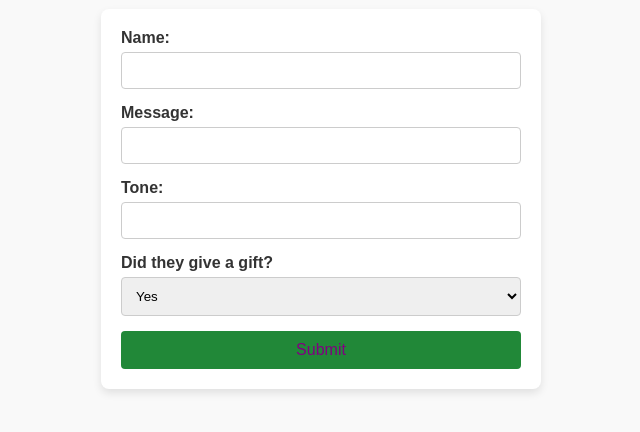
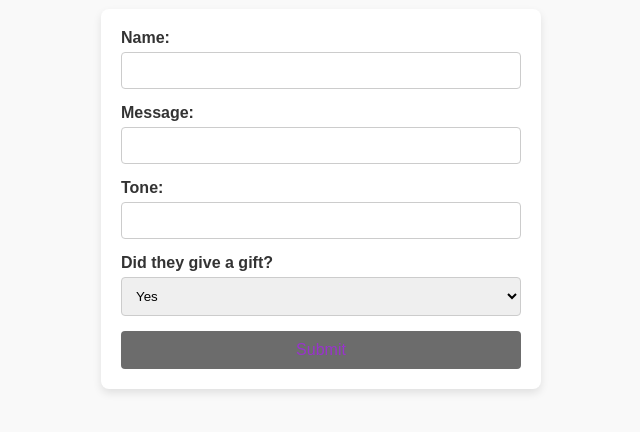
Before and after one commit to sanislearnin/wishbirthday, a plain HTML site: page index.html in a window 1280 px wide. In both pictures the pointer is over the button "Submit". Shown: the part 78-510 px from the top of the page, without its empty margins (319-959 px from the left). Drawn offline with Linux system fonts and the light colour scheme.

Commit message:
Update styles.css

```diff
--- a/styles.css
+++ b/styles.css
@@ -53,12 +53,13 @@ button {
   border-radius: 4px;
   font-size: 16px;
   cursor: pointer;
-  transition: background-color 0.3s;
+  transition: background-color 0.3s, color 0.3s;
 }
 
 
 button:hover {
-  background-color: #218838;
+  background-color: #6c6c6c;
+  color: #9933cc;
 }
 
 /* Responsive Design */
```
